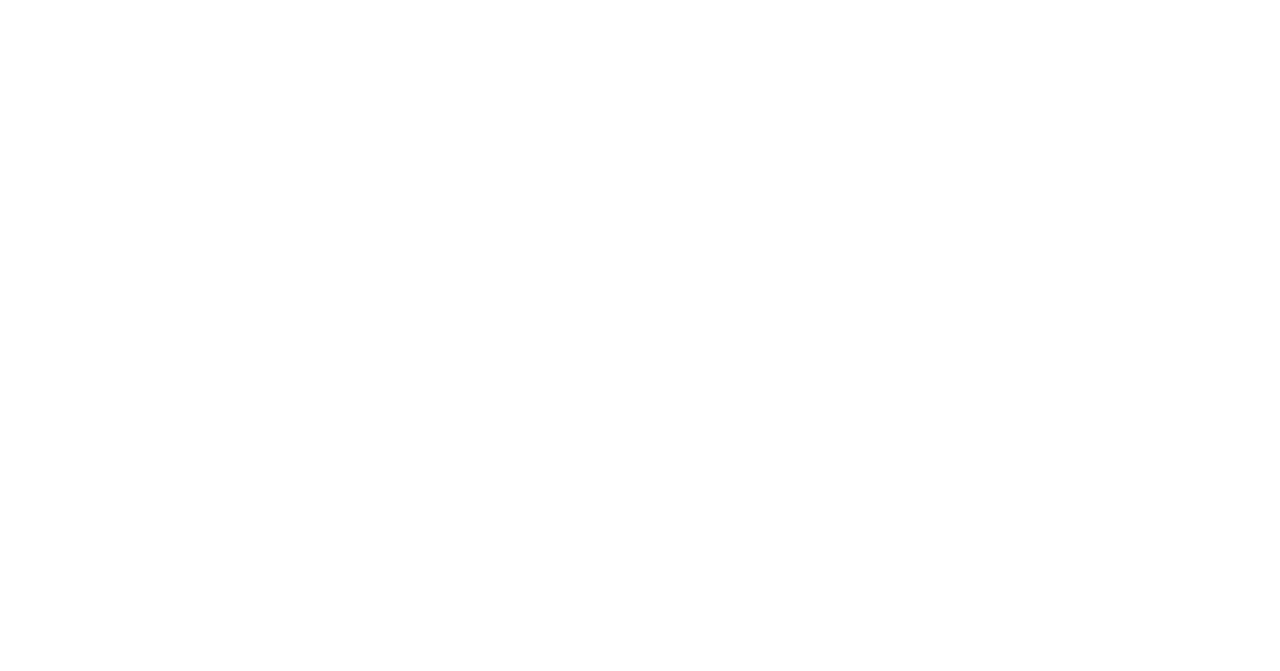
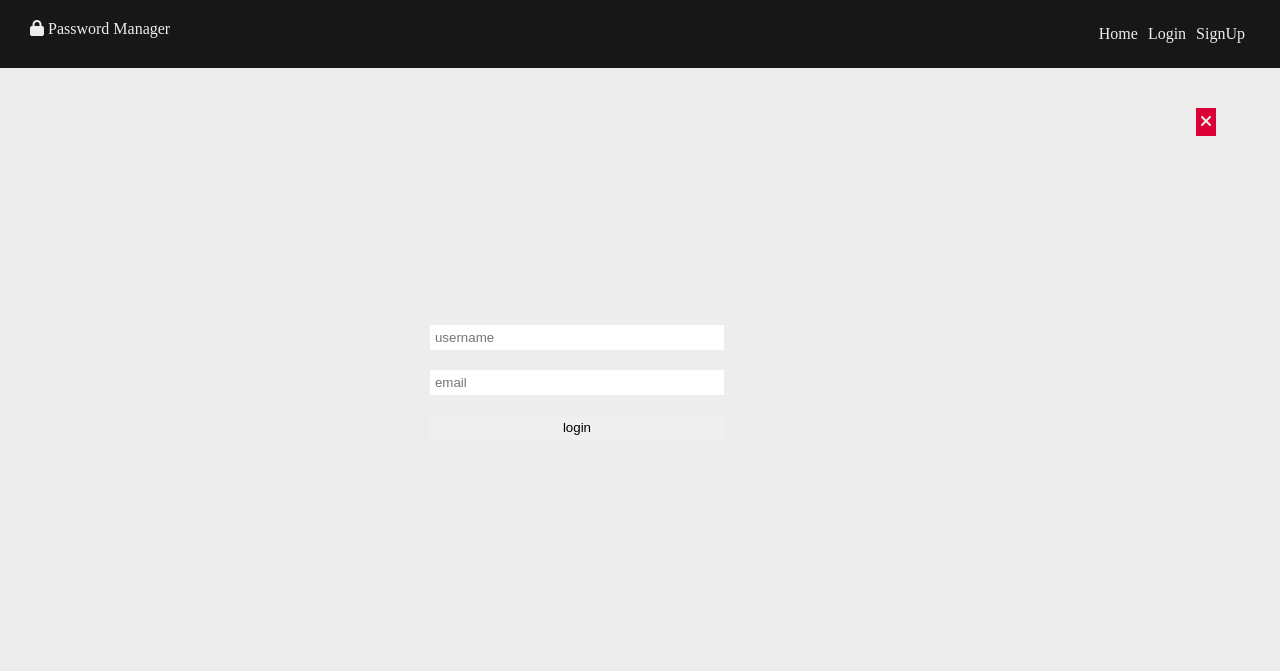
Before and after one commit to deep-jain/Password-Manager, a plain HTML site: page passwordManagerProject/index.html in a window 1280 px wide. Drawn offline with Linux system fonts and the light colour scheme.

Commit message:
Updated index.html and style.css

```diff
--- a/passwordManagerProject/index.html
+++ b/passwordManagerProject/index.html
@@ -5,9 +5,39 @@
         <meta http-equiv="X-UA-Compatible" content="IE=edge">
         <meta name="viewport" content="width=device-width, initial-scale=1.0">
         <title>Django Password Manager</title>
+        <link rel="stylesheet" href="https://cdnjs.cloudflare.com/ajax/libs/font-awesome/6.0.0-beta2/css/all.min.css">
         <link rel="stylesheet" href="style.css">
         <script src="main.js"></script>
 
     </head>
-    <body></body>
+    <body>
+        <header>
+            <nav>
+                <div class="brand"><a href=""><i class="fa fa-lock" aria-hidden="true"></i>&nbsp;Password Manager</a></div>
+                <ul>
+                    <li><a href="">Home</a></li>
+                    <li><a href="">Login</a></li>
+                    <li><a href="">SignUp</a></li>
+                </ul>
+            </nav>
+        </header>
+
+        <!--Modals-->
+        <div class="modals-wrapper">
+            <span id="close-modal"><i class="fa fa-times"></i></span>
+            <!--login modal-->
+            <div class="modal" id="login-modal">
+                <form action="">
+                    <h2>Login</h2>
+                    <input type="text" name="username" placeholder="username">
+                    <input type="email" name="email" placeholder="email">
+                    <input type="submit" value="login">
+                </form>
+            </div>
+        </div>
+
+        <footer>
+            <a href="">Link To The Project</a>
+        </footer>
+    </body>
 </html>
--- a/passwordManagerProject/style.css
+++ b/passwordManagerProject/style.css
@@ -0,0 +1,114 @@
+/*############# flobal ##########*/
+
+*{
+    margin: 0;
+    padding: 0;
+    box-sizing: border-box;
+}
+
+:root{
+    --global-background-color: #171717;
+    --link-background-color: #DA0037;
+    --global-text-color: #ededed;
+    --text-hover-color: #444444;
+    --gray-color: rgba(225,255,255,0.1);
+}
+
+html{
+    background-color: var(--global-background-color);
+    color: var(--global-text-color);
+}
+
+a{
+    text-decoration: none;
+    cursor:pointer;
+    color: var(--global-text-color);
+}
+
+a:hover{
+    color: var(--text-hover-color);
+}
+
+input{
+    width: 70%;
+    margin: 10px auto;
+    padding: 5px;
+    border: none;
+}
+
+input:focus{
+    border: solid 1px car(--link-background-color);
+}
+
+/*############## header ######33*/
+header{
+    box-shadow: 0 10px 15px -3px var(--gray-color);
+}
+
+header nav{
+    display: flex;
+    flex-direction: row;
+    justify-content: space-between;
+    padding: 20px 30px;
+}
+
+header nav ul{
+    list-style-type: none;
+    display: inline-flex;
+}
+
+header nav ul li{
+    margin: 5px;
+}
+
+
+@media screen and (max-width: 640px){
+    header nav{
+        flex-direction: column;
+        justify-content: center;
+        align-items: center;
+    }
+
+    .brand{
+        margin-bottom: 30px;
+    }
+}
+
+/* ############################  footer ########*/
+footer{
+    position: fixed;
+    bottom: 0;
+    left: 0;
+    padding: 20px;
+    width: 100%;
+    box-shadow: 0 10px 0 15px var(--gray-color);
+}
+
+/* ############################  modals ########*/
+
+.modals-wrapper{
+    width:100%;
+    height: 100%;
+    background-color: var(--global-text-color);
+    display: flex;
+    justify-content: center;
+    align-items: center;
+    position: fixed;
+}
+
+.modal{
+    background-color: (var(--global-background-color));
+    min-width: 400px;
+    min-height: 400px;
+    padding: 20px;
+}
+
+#close-modal{
+    background-color: var(--link-background-color);
+    position:  absolute;
+    top: 5%;
+    right: 5%;
+    cursor: pointer;
+    padding: 5px;
+}
+/*Stopped at 19:34*/
```
